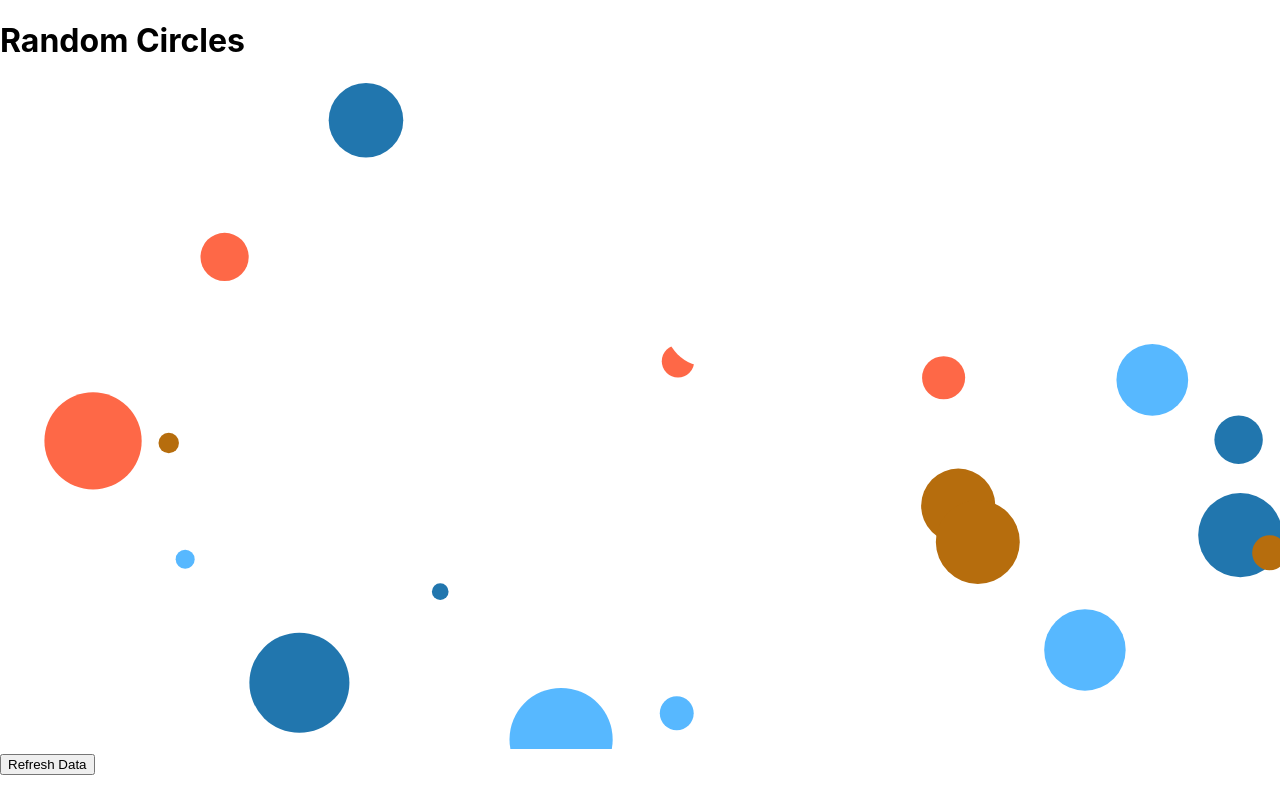
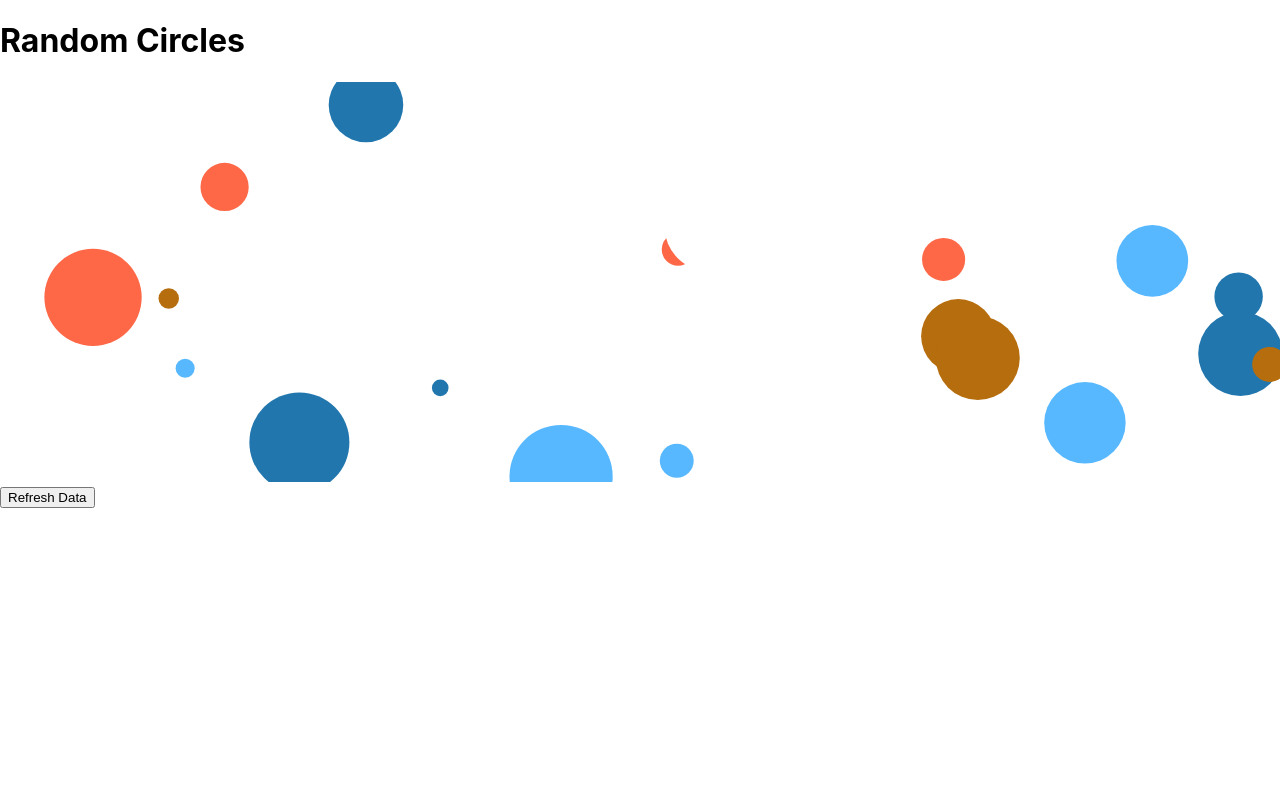
Before and after one commit to ctodmia/react_rust, a React (Create React App) app: page / in a window 1280 px wide. Built offline with nearby package versions, Linux system fonts and the light colour scheme.

Commit message:
updated viewport

```diff
--- a/src/App.js
+++ b/src/App.js
@@ -2,7 +2,7 @@ import './App.css';
 import Circles from './Circles'
 
 const width = 960
-const height = 500
+const height = 300
 function App() {
 
   return (
```
